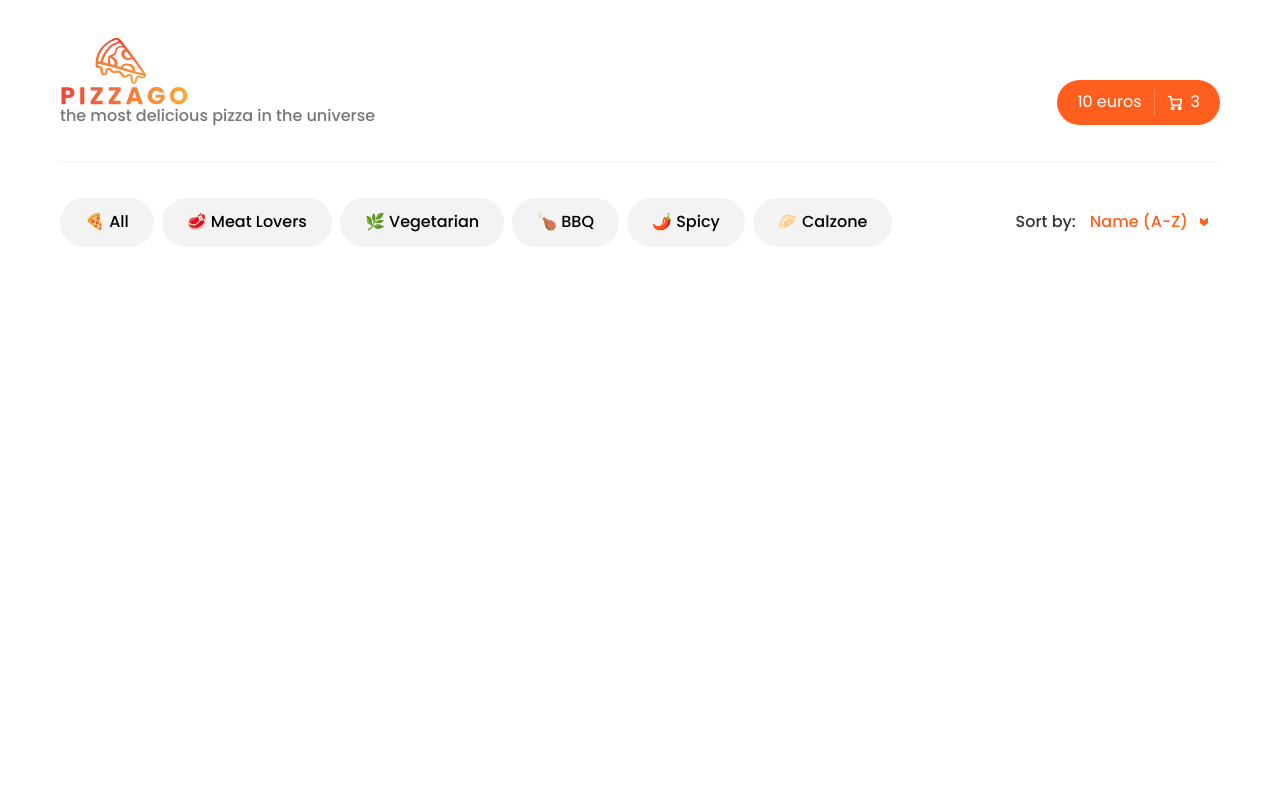
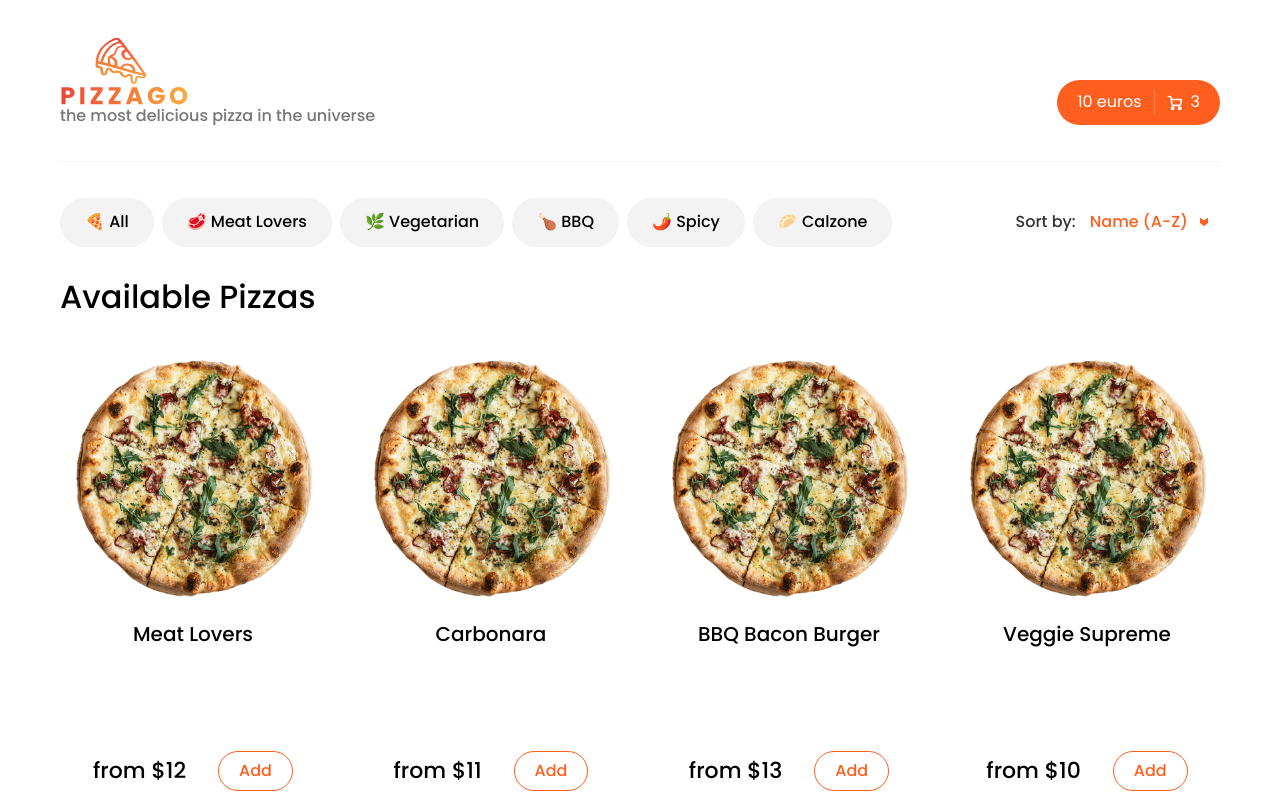
Before and after one commit to akutuzova11/react-pizza-go, a React (Create React App) app: page / in a window 1280 px wide. Shown: the top 800 px of the page. Built offline with nearby package versions, Linux system fonts and the light colour scheme.

Commit message:
add routing for initial page

```diff
--- a/src/App.js
+++ b/src/App.js
@@ -74,6 +74,16 @@ function App() {
       <Navigation setSortedItems={setSortedItems} />
       <Routes>
         <Route
+          path="/"
+          element={
+            <PizzaList
+              pizzaData={filterPizzas("All")}
+              availableTypes={availableTypes}
+              availableSizes={availableSizes}
+            />
+          }
+        />
+        <Route
           path={toAll()}
           element={
             <PizzaList
```
